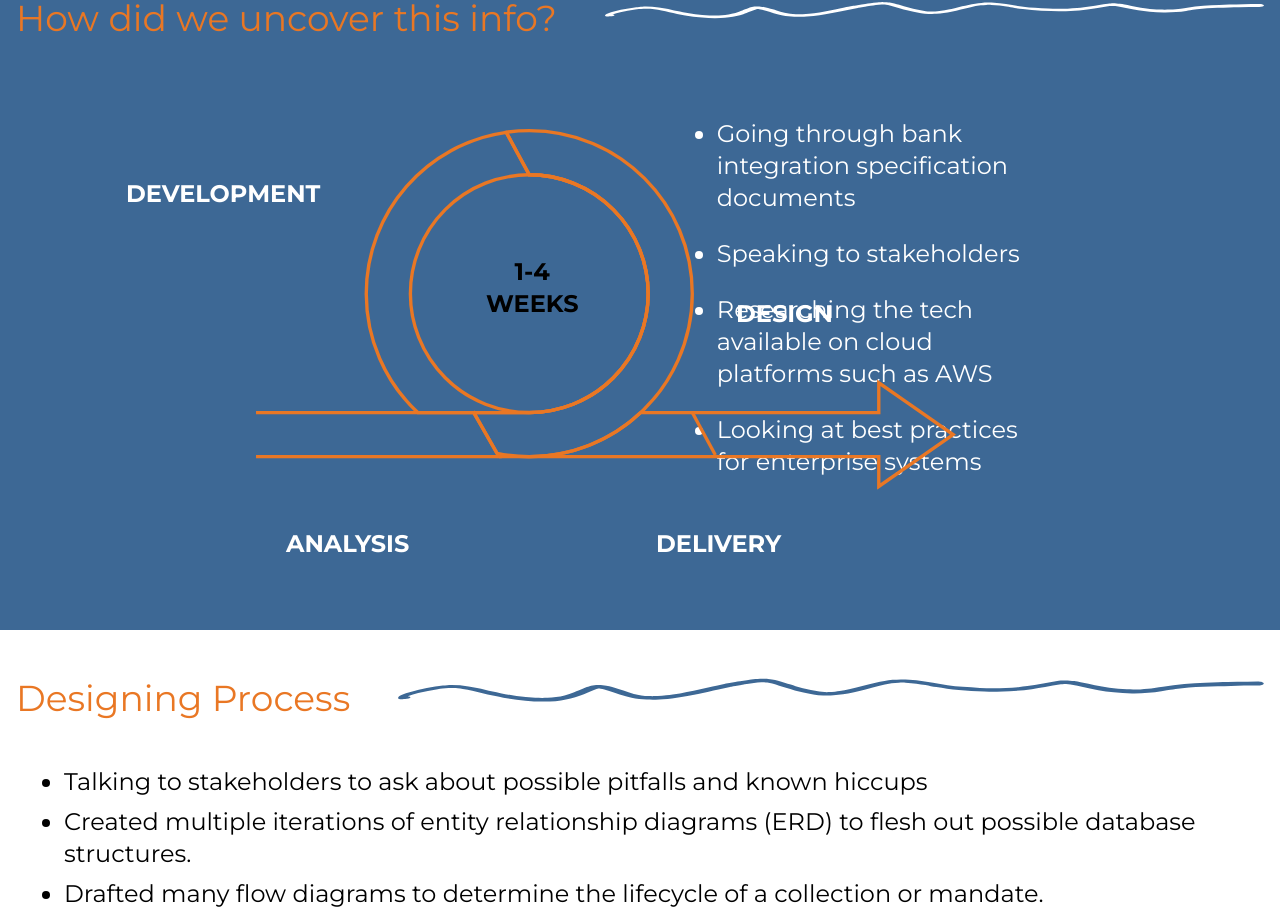
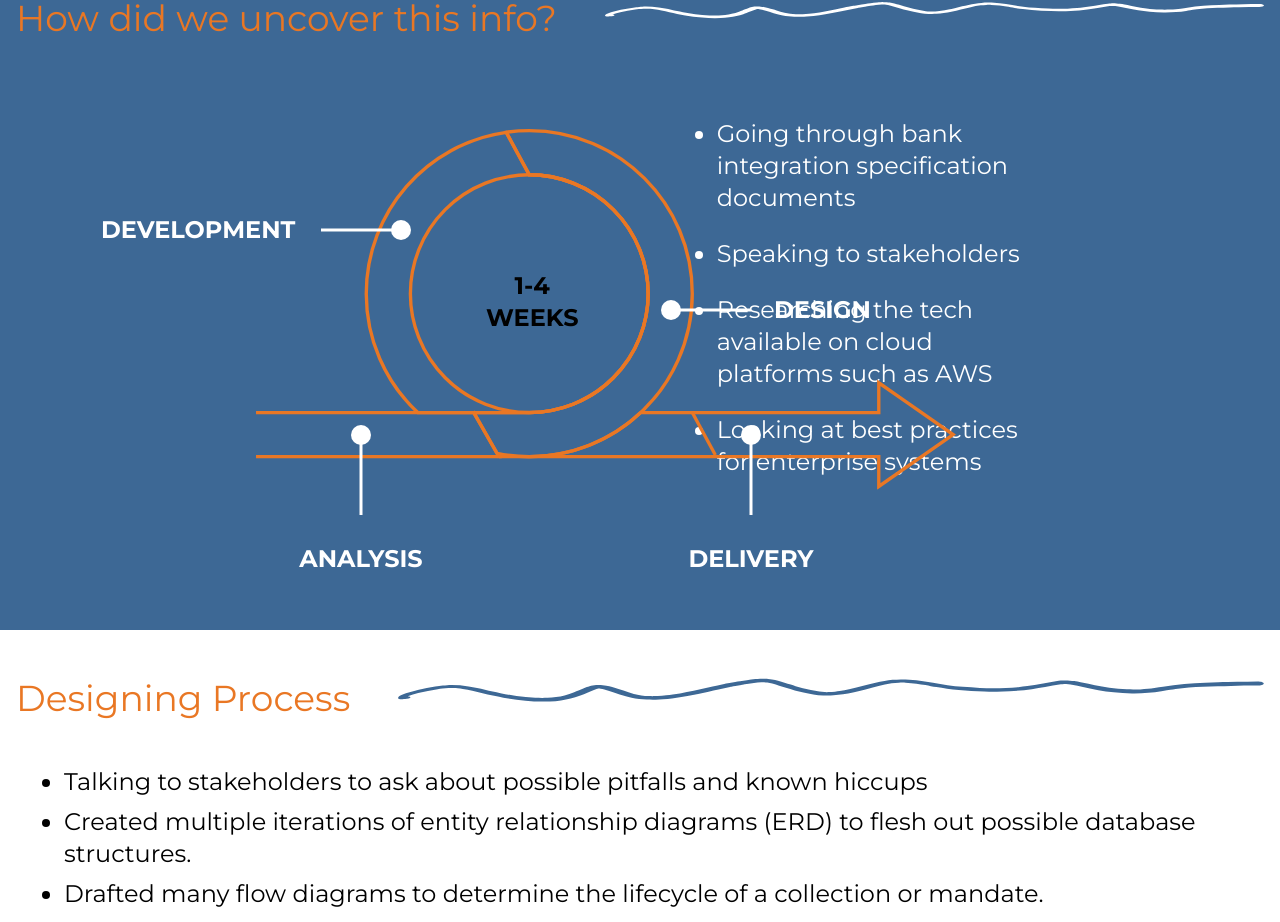
Before and after one commit to bluebird-technologies/bluebird_tech_OLD, a Next.js app: page /case-studies/revio in a window 1280 px wide. Shown: the part 3666-4588 px from the top of the page. Built offline with nearby package versions, Linux system fonts and the light colour scheme.

Commit message:
svg pointer added to design

```diff
--- a/components/CaseStudies/CircleImageSection.tsx
+++ b/components/CaseStudies/CircleImageSection.tsx
@@ -1,26 +1,54 @@
 import React from 'react';
 import CircleArrow from '../../components/CaseStudies/icons/circle-arrow';
+import Image from 'next/image';
 
 export function CircleImageSection() {
   return (
     <div className="w-[700px] relative">
       {CircleArrow}
       <div className="absolute">
-        <span className="absolute bottom-[170px] left-[230px] font-bold text-2xl text-center">
+        <span className="absolute -top-[220px] left-[230px] font-bold text-2xl text-center">
           1-4 WEEKS
         </span>
-        <span className="absolute text-white font-bold text-2xl -left-[130px] bottom-[280px]">
-          DEVELOPMENT
-        </span>
-        <span className="absolute text-white font-bold text-2xl left-[480px] bottom-[160px]">
-          DESIGN
-        </span>
-        <span className="absolute text-white font-bold text-2xl left-[30px] -bottom-[70px]">
-          ANALYSIS
-        </span>
-        <span className="absolute text-white font-bold text-2xl left-[400px] -bottom-[70px]">
+        <div className="absolute -left-[155px] bottom-[180px] ">
+          <div className="w-[250px] flex flex-row justify-between items-center">
+            <span className=" text-white font-bold text-2xl">DEVELOPMENT</span>
+            <Image
+              src={'/revio-arrow.svg'}
+              height={20}
+              width={20}
+              alt="arrow"
+              className="rotate-90"
+            />
+          </div>
+        </div>
+        <div className="absolute left-[465px] bottom-[100px]">
+          <div className="w-[150px] flex flex-row justify-between items-center">
+            <Image
+              src={'/revio-arrow.svg'}
+              height={20}
+              width={20}
+              alt="arrow"
+              className="-rotate-90"
+            />
+            <span className=" text-white font-bold text-2xl ">DESIGN</span>
+          </div>
+        </div>
+        <div className="absolute  left-[30px] -bottom-[85px]">
+          <div className="w-[150px]  h-[180px] flex  flex-1 flex-col justify-end items-center">
+            <Image src={'/revio-arrow.svg'} height={20} width={20} alt="arrow" className="" />
+            <span className="absolute text-white font-bold text-2xl">ANALYSIS</span>
+          </div>
+        </div>
+        <div className="absolute  left-[420px] -bottom-[85px]">
+          <div className="w-[150px]  h-[180px] flex  flex-1 flex-col justify-end items-center">
+            <Image src={'/revio-arrow.svg'} height={20} width={20} alt="arrow" className="" />
+            <span className="absolute text-white font-bold text-2xl">DELIVERY</span>
+          </div>
+        </div>
+        {/* <span className="absolute text-white font-bold text-2xl left-[400px] -bottom-[70px]">
           DELIVERY
-        </span>
+        </span> */}
       </div>
     </div>
   );
```
